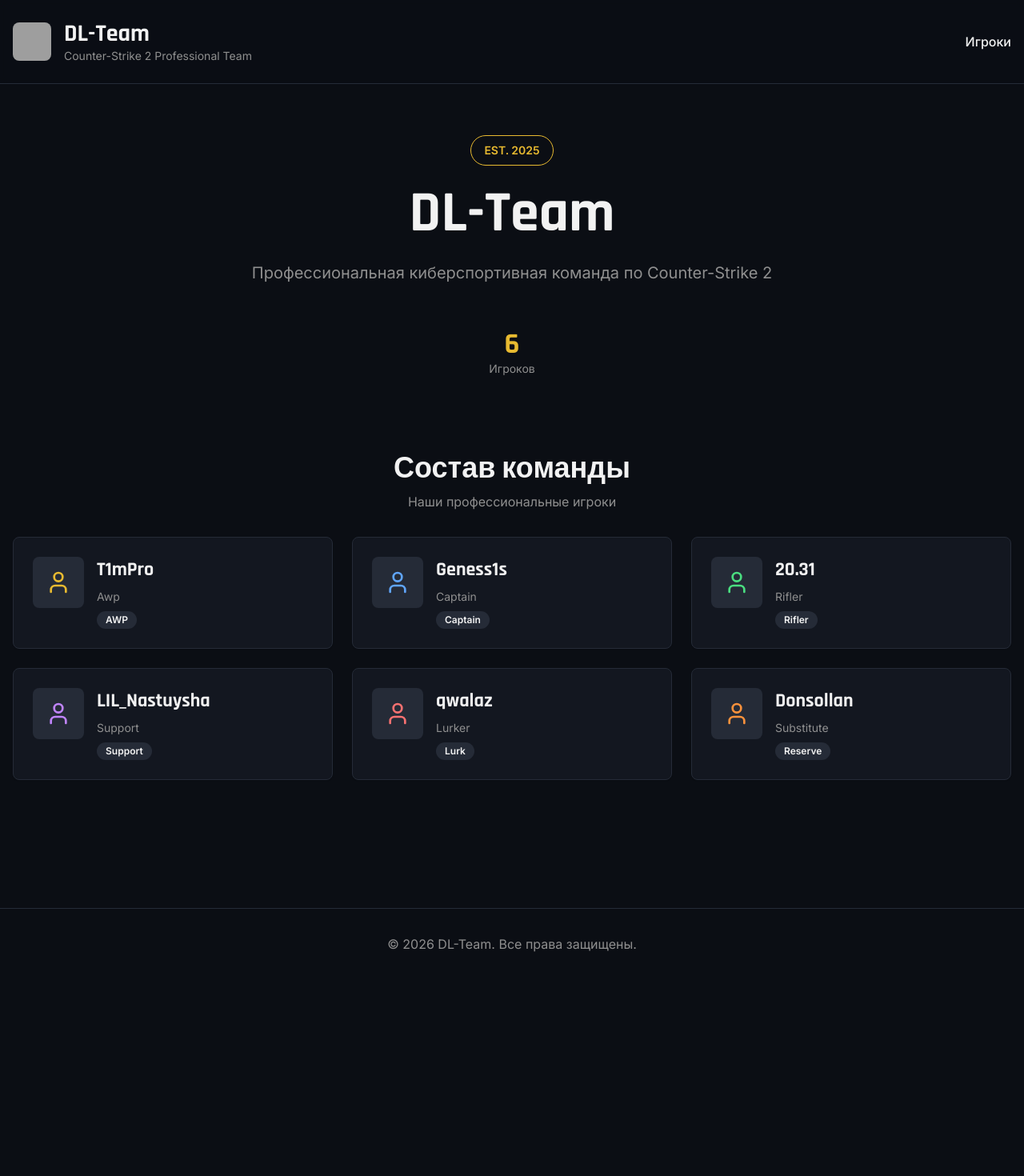
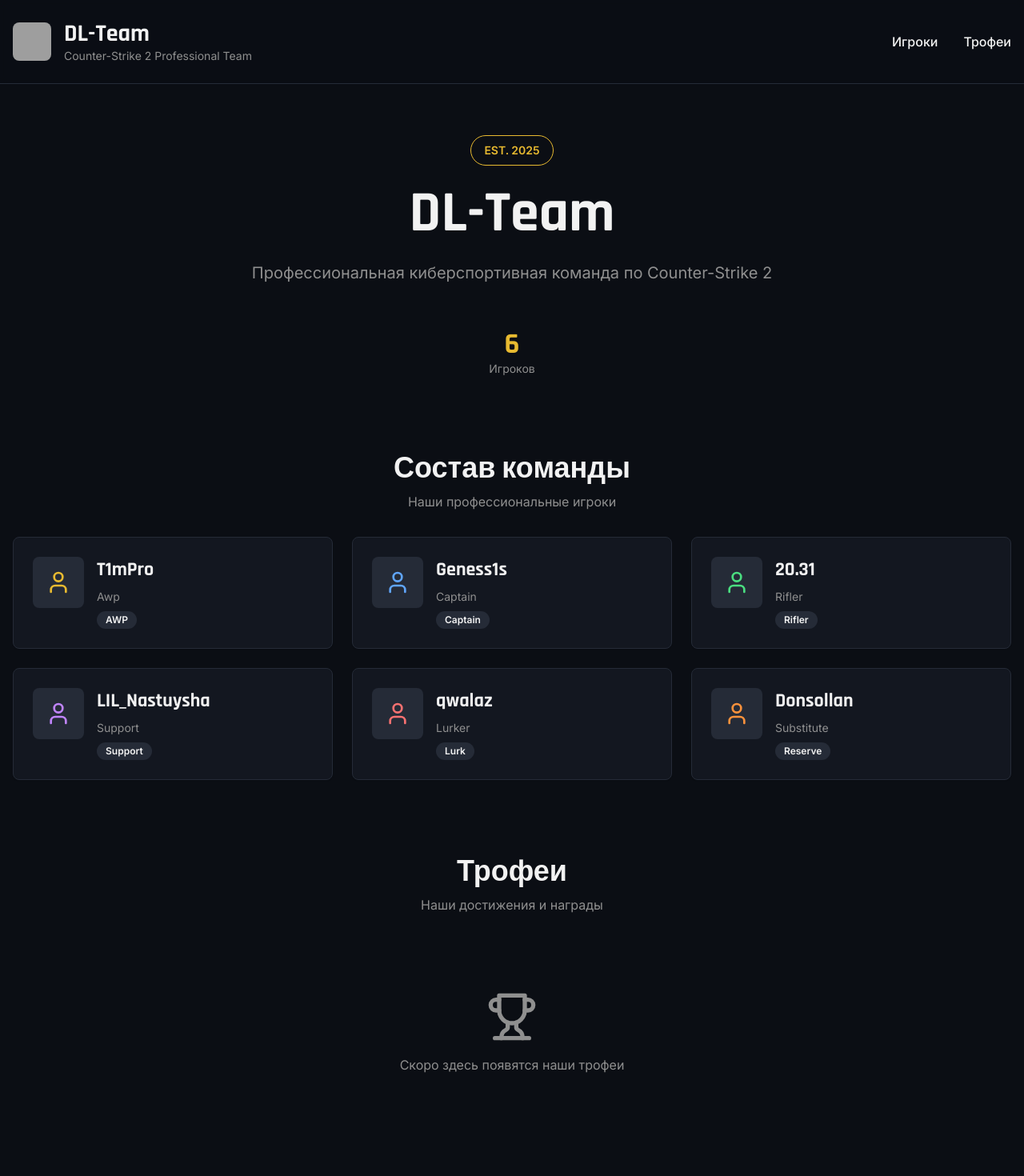
Before and after one commit to pr-poehali-dev/cs2-dl-team-website-1, a React (Vite) app: page / in a window 1280 px wide. Shown: the top 1470 px of the page at 80% size. Before the commit the page ends 1224 px from the top, so only its background shows below. Built offline with nearby package versions, Linux system fonts and the light colour scheme; grey boxes are pictures that could not be loaded.

Commit message:
Добавл пустую вкладку трофеи

```diff
--- a/src/pages/Index.tsx
+++ b/src/pages/Index.tsx
@@ -33,6 +33,9 @@ export default function Index() {
             <nav className="hidden md:flex gap-8">
               <a href="#players" className="text-foreground hover:text-primary transition-colors font-medium">
                 Игроки
+              </a>
+              <a href="#trophies" className="text-foreground hover:text-primary transition-colors font-medium">
+                Трофеи
               </a>
             </nav>
           </div>
@@ -88,6 +91,16 @@ export default function Index() {
           </div>
         </section>
 
+        <section id="trophies" className="space-y-8 animate-fade-in-up">
+          <div className="text-center space-y-2">
+            <h3 className="text-4xl font-heading font-bold text-foreground">Трофеи</h3>
+            <p className="text-muted-foreground">Наши достижения и награды</p>
+          </div>
+          <div className="text-center py-16">
+            <Icon name="Trophy" className="w-16 h-16 text-muted-foreground mx-auto mb-4" />
+            <p className="text-muted-foreground">Скоро здесь появятся наши трофеи</p>
+          </div>
+        </section>
 
       </main>
 
```
